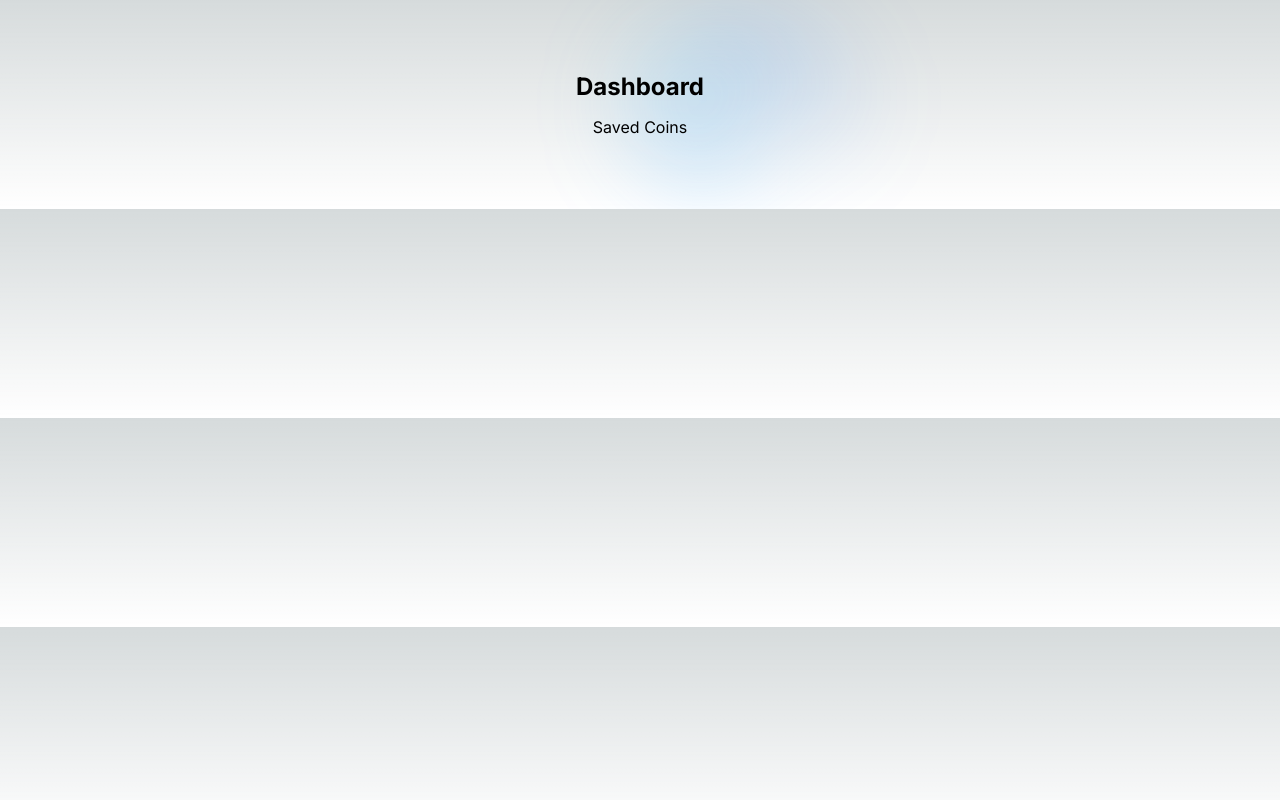
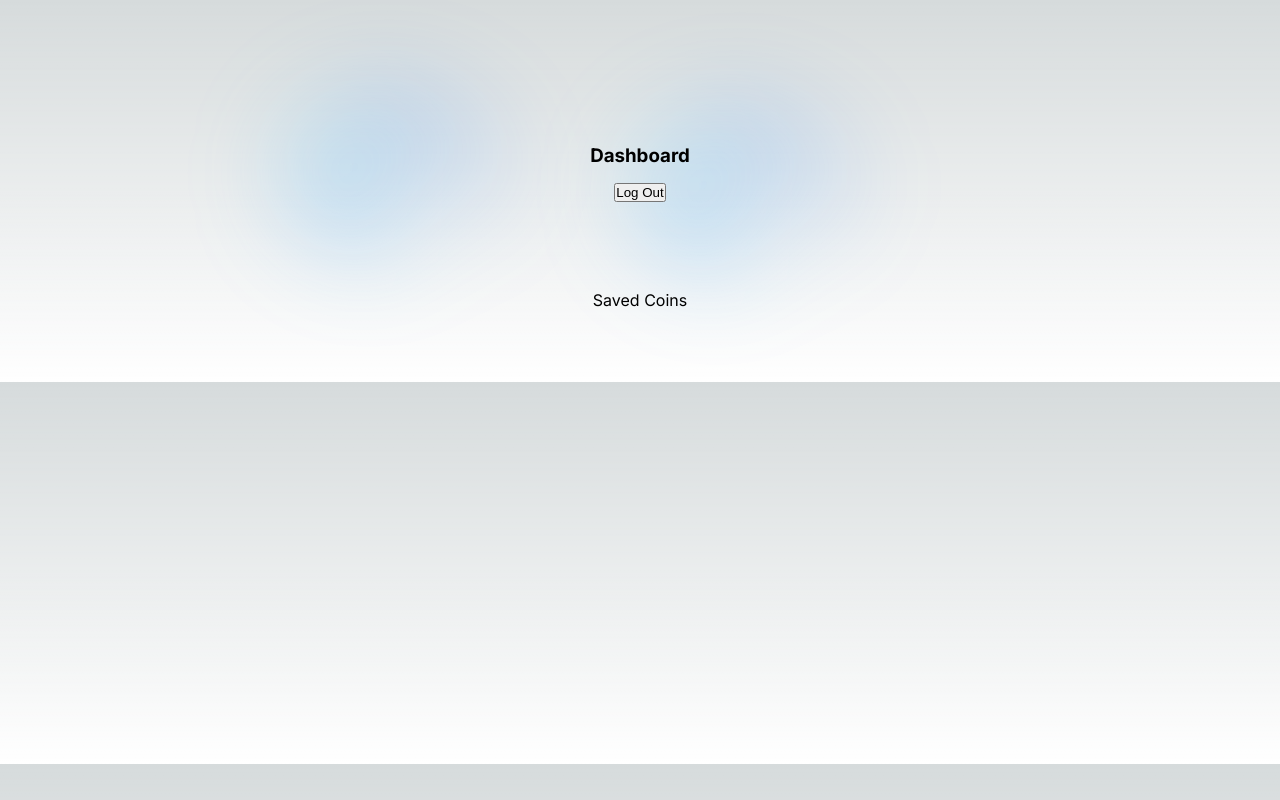
Before and after one commit to willfranck/crypto-tracking-fullfeature, a Next.js app: page /pages/dashboard in a window 1280 px wide. Built offline with nearby package versions, Linux system fonts and the light colour scheme.

Commit message:
Build: Created Logout functionality | Formatted Login route

```diff
--- /dev/null
+++ b/src/app/api/logout/route.ts
@@ -0,0 +1,21 @@
+import { NextResponse } from "next/server"
+
+export async function GET() {
+  try {
+    const res = NextResponse.json({
+      message: 'Log Out SUCCESSFUL',
+      success: true
+    })
+
+    res.cookies.set(
+      'Token',
+      '',
+      {httpOnly: true}
+    )
+
+    return res
+
+  } catch (error: any) {
+      return NextResponse.json({ error: error.message }, { status: 500 })
+  }
+}
--- a/src/app/pages/dashboard/page.tsx
+++ b/src/app/pages/dashboard/page.tsx
@@ -1,9 +1,35 @@
+'use client'
+import axios from 'axios'
 import styles from '@styles/page.module.css'
+import { useRouter } from 'next/navigation'
+
 
 export default function Dashboard() {
+  const router = useRouter()
+
+  const logout = async () => {
+    try {
+      await axios.get('/api/logout')
+      router.push('/pages/login')
+
+    } catch (error: any) {
+        console.log(error.message)
+    }
+  }
+
+
   return (
     <section className={styles.center}>
-      <h1>Dashboard</h1>
+      <nav className={styles.center}>
+        <h1>Dashboard</h1>
+
+        <button
+          onClick={logout}
+        >
+          Log Out
+        </button>
+      </nav>
+
       <p>Saved Coins</p>
     </section>
   )
```
Also changed, not shown: src/app/api/login/route.ts (+11 -4 lines).
